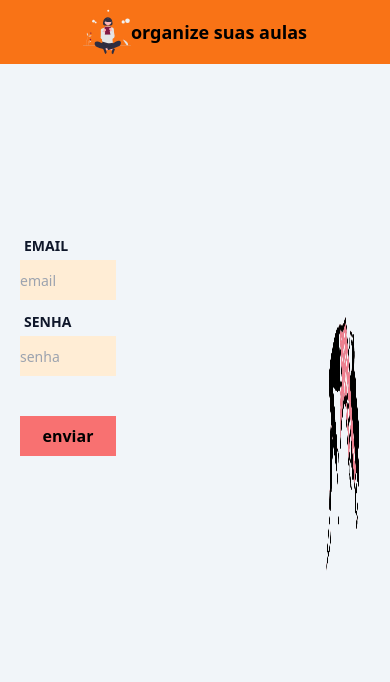
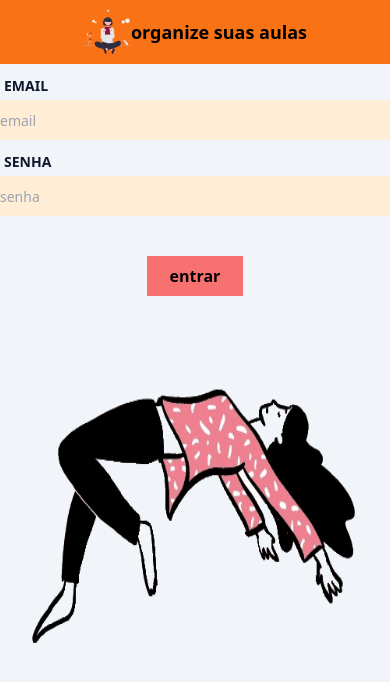
Before and after one commit to Greedwy-Blu/cadastre-seus-cursos, a React (Vite) app in the folder frontend/: page /Home/login in a window 390 px wide. Shown: the top 682 px of the page. Built offline with nearby package versions, Linux system fonts and the light colour scheme.

Commit message:
feat: atualizado  resposividade no mobile

```diff
--- /dev/null
+++ b/frontend/src/components/app/profile/index.tsx
@@ -0,0 +1,9 @@
+export default function Profile(){
+  return(
+    <section>
+      <div>
+        <a>aaabbb</a>
+      </div>
+    </section>
+  )
+}
--- /dev/null
+++ b/frontend/src/components/app/study/index.tsx
@@ -0,0 +1,9 @@
+export default function Study(){
+  return(
+    <section>
+      <div>
+        <a>aaa</a>
+      </div>
+    </section>
+  )
+}
--- a/frontend/src/components/home/index.tsx
+++ b/frontend/src/components/home/index.tsx
@@ -2,8 +2,8 @@ import { Link } from 'react-router-dom'
 import imgHome from '../../assets/undraw_knowledge_re_5v9l.svg'
 export default function HomePage(){
 return(
-  <section className='grid justify-items-center w-[900px] h-[500px]'>
-    <div className='flex items-center translate-x-28'>
+  <section className='md:grid md:justify-items-center md:w-[900px] md:h-[500px]'>
+    <div className='md:flex md:items-center md:translate-x-28'>
 
     <div className=''>
       <p className='h-48 w-[500px]'>
@@ -24,7 +24,7 @@ return(
     </div>
 
     <div className=''>
-      <img src={imgHome} alt="" className='h-[500px] w-[800px]' />
+      <img src={imgHome} alt="" className='h-[500px] w-[800px]  ' />
     </div>
 
     </div>
--- a/frontend/src/components/login/index.tsx
+++ b/frontend/src/components/login/index.tsx
@@ -2,10 +2,10 @@ import imgLogin from '../../assets/levitate-unscreen.gif'
 
 export default function Login() {
   return (
-    <section className="">
-      <div  className="flex justify-start  m-5 mt-40" >
+    <section>
+      <div  className="md:flex md:justify-start  md:m-5 md:mt-40 " >
 
-        <form className=" w-[500px]  ">
+        <form className="md:w-[500px]  ">
           <div className="text-sm text-gray-500 pt-2 w-full">
             <p className="m-1">
               <a className="text-slate-900 font-bold">
@@ -37,16 +37,16 @@ export default function Login() {
           </div>
 
 
-          <div className="mt-5  ">
+          <div className="flex justify-center mt-5  ">
           <button className="w-24 h-10 mt-5
           bg-red-400  hover:bg-red-500 font-bold">
-                        enviar
+                        entrar
                       </button>
           </div>
         </form>
 
-        <div className='m-2 ml-52 '>
-        <img src={imgLogin} alt="" className='h-[400px] w-[500px] bg-slate-100' />
+        <div className=' m-2 md:ml-52   '>
+        <img src={imgLogin} alt="" className='h-[400px] w-[500px] bg-slate-100 ' />
       </div>
 
       </div>
--- a/frontend/src/components/register/index.tsx
+++ b/frontend/src/components/register/index.tsx
@@ -6,7 +6,7 @@ export default function Register(){
         <img src={imgRegister} alt="" className='h-[300px] w-[400px] bg-slate-100' />
       </div>
     <div  className="flex justify-center" >
-      <form className=" w-[700px] ">
+      <form className="md:w-[700px] sm:w-full ">
         <div className="text-sm text-gray-500 pt-2 w-full">
           <p className="m-1">
             <a className="text-slate-900 font-bold">
@@ -75,7 +75,7 @@ export default function Register(){
          placeholder="idade"
           />
         </div>
-        <div className="mt-5 ml-[300px]  ">
+        <div className="md:m-5 md:ml-[300px]  ">
         <button className="w-24 h-10 mt-5
         bg-red-400  hover:bg-red-500 font-bold">
                       enviar
--- a/frontend/src/router.tsx
+++ b/frontend/src/router.tsx
@@ -3,6 +3,8 @@ import HomePage from './components/home';
 import Login from './components/login';
 import Register from './components/register';
 import Error from './components/Error';
+import Study from './components/app/study';
+import Profile from './components/app/profile';
 
 
 
@@ -15,6 +17,8 @@ export default function  Routers(){
                     <Route path="/" element={<HomePage/>}/>
                     <Route path="Home/login" element={<Login/>}/>
                     <Route path="Home/register" element={<Register/>}/>
+                    <Route path="app/study" element={<Study/>}/>
+                    <Route path="app/profile" element={<Profile/>}/>
                     <Route path='*' element={<Error/>} />
 
                </Routes>
--- a/frontend/tailwind.config.cjs
+++ b/frontend/tailwind.config.cjs
@@ -6,6 +6,13 @@ module.exports = {
   ],
   theme: {
 
+    screens: {
+      'sm': '576px',
+      'md': '960px',
+      'lg': '1440px',
+
+    },
+
     extend: {},
   },
   plugins: [],
```
